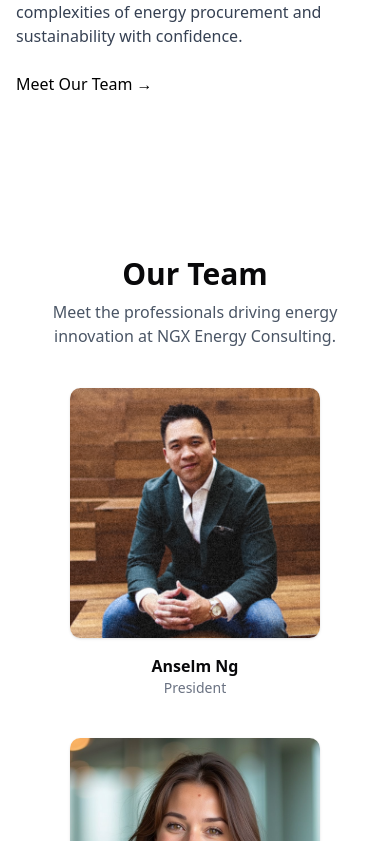
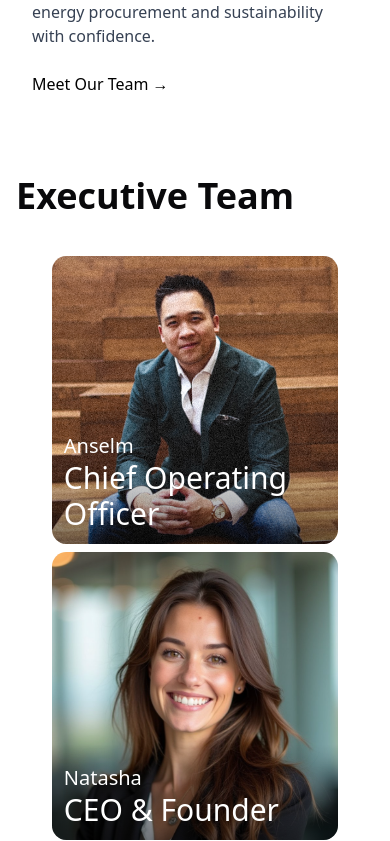
Before and after one commit to anthonynuge/landing-page-national-gridx, a Next.js app: page /about in a window 390 px wide. Shown: the part 1159-2000 px from the top of the page. Built offline with nearby package versions, Linux system fonts and the light colour scheme.

Commit message:
Add team hover accordion

```diff
--- a/src/app/about/page.tsx
+++ b/src/app/about/page.tsx
@@ -1,9 +1,10 @@
-import PageWrapper from "@/components/PageWrapper";
-import TeamSection from "@/components/TeamSection";
+// import PageWrapper from "@/components/PageWrapper";
+import TeamSection from "@/components/about/TeamSection";
 import SolutionsOverview from "@/components/SolutionsOverview";
 import CTA from "@/components/CTA";
 import HeroBanner from "@/components/HeroBanner";
 import Expertise from "@/components/Expertise";
+import PageWrapper from "@/components/layout/PageWrapper";
 
 export const metadata = {
   title: "About Us – National Grid X",
@@ -12,12 +13,15 @@ export const metadata = {
 
 export default function AboutPage() {
   return (
-    <PageWrapper>
+    <>
       <HeroBanner />
-      <Expertise />
-      <TeamSection />
-      <SolutionsOverview />
-      <CTA />
-    </PageWrapper>
+
+      <PageWrapper>
+        <Expertise />
+        <TeamSection />
+        <SolutionsOverview />
+        <CTA />
+      </PageWrapper>
+    </>
   );
 }
--- /dev/null
+++ b/src/components/about/TeamAccordion.tsx
@@ -0,0 +1,47 @@
+"use client";
+
+import Image from "next/image";
+
+type TeamMember = {
+  id: string;
+  url: string;
+  title: string;
+  description: string;
+  tags?: string[];
+};
+
+type TeamGroupProps = {
+  members: TeamMember[];
+};
+
+export default function TeamGroup({ members }: TeamGroupProps) {
+  return (
+    <div className="group flex max-md:flex-col justify-center gap-2 w-[80%] mx-auto mb-10 mt-3">
+      {members.map((item) => (
+        <article
+          key={item.id}
+          className="group/article relative w-full rounded-xl overflow-hidden md:group-hover:[&:not(:hover)]:w-[20%] md:group-focus-within:[&:not(:focus-within):not(:hover)]:w-[20%] transition-all duration-300 ease-[cubic-bezier(.5,.85,.25,1.15)] before:absolute before:inset-x-0 before:bottom-0 before:h-1/3 before:bg-gradient-to-t before:from-black/50 before:transition-opacity md:before:opacity-0 md:hover:before:opacity-100 focus-within:before:opacity-100 after:opacity-0 md:group-hover:[&:not(:hover)]:after:opacity-100 md:group-focus-within:[&:not(:focus-within):not(:hover)]:after:opacity-100 after:absolute after:inset-0 after:bg-white/30 after:backdrop-blur after:rounded-lg after:transition-all focus-within:ring focus-within:ring-indigo-300"
+        >
+          <a
+            className="absolute inset-0 text-white z-10 p-3 flex flex-col justify-end"
+            href="#0"
+          >
+            <h1 className="text-xl font-medium md:whitespace-nowrap md:truncate md:opacity-0 group-hover/article:opacity-100 group-focus-within/article:opacity-100 md:translate-y-2 group-hover/article:translate-y-0 group-focus-within/article:translate-y-0 transition duration-200 ease-[cubic-bezier(.5,.85,.25,1.8)] group-hover/article:delay-300 group-focus-within/article:delay-300">
+              {item.title}
+            </h1>
+            <span className="text-3xl font-medium md:whitespace-nowrap md:truncate md:opacity-0 group-hover/article:opacity-100 group-focus-within/article:opacity-100 md:translate-y-2 group-hover/article:translate-y-0 group-focus-within/article:translate-y-0 transition duration-200 ease-[cubic-bezier(.5,.85,.25,1.8)] group-hover/article:delay-500 group-focus-within/article:delay-500">
+              {item.description}
+            </span>
+          </a>
+          <Image
+            className="object-cover h-72 md:h-[420px] w-full"
+            src={item.url}
+            width={960}
+            height={480}
+            alt={item.title}
+          />
+        </article>
+      ))}
+    </div>
+  );
+}
--- /dev/null
+++ b/src/components/about/TeamSection.tsx
@@ -0,0 +1,16 @@
+import TeamAccordion from "./TeamAccordion";
+import { teamGroups } from "./constants";
+
+export default function TeamSection() {
+  return (
+    <div className="max-w-7xl mx-auto space-y-32">
+      {teamGroups.map((group) => (
+        // <TeamAccordion key={group.group} members={group.members} />
+        <div key={group.group} className="space-y-10">
+          <h2 className="text-4xl font-semibold">{group.group}</h2>
+          <TeamAccordion members={group.members} />
+        </div>
+      ))}
+    </div>
+  );
+}
--- /dev/null
+++ b/src/components/about/constants.ts
@@ -0,0 +1,106 @@
+export const teamGroups = [
+  {
+    group: "Executive Team",
+    members: [
+      {
+        id: "1",
+        url: "/team/anselm.png",
+        title: "Anselm",
+        description: "Chief Operating Officer",
+        tags: ["Leadership", "Operations", "Strategy"],
+      },
+      {
+        id: "2",
+        url: "/team/natasha.png",
+        title: "Natasha",
+        description: "CEO & Founder",
+        tags: ["Vision", "Leadership", "Growth"],
+      },
+      {
+        id: "3",
+        url: "/team/tyler.png",
+        title: "Tyler",
+        description: "Chief Technology Officer",
+        tags: ["Engineering", "Architecture", "DevOps"],
+      },
+    ],
+  },
+  {
+    group: "Operations & Support",
+    members: [
+      {
+        id: "12",
+        url: "/team/cindy.png",
+        title: "Cindy",
+        description: "Client Support Lead",
+        tags: ["Support", "Onboarding", "Retention"],
+      },
+      {
+        id: "13",
+        url: "/team/karen.png",
+        title: "Karen",
+        description: "Finance Manager",
+        tags: ["Accounting", "Budgeting", "Payroll"],
+      },
+      {
+        id: "14",
+        url: "/team/nick.png",
+        title: "Nick",
+        description: "Project Coordinator",
+        tags: ["Timelines", "Logistics", "Tasks"],
+      },
+    ],
+  },
+  {
+    group: "Sales & Partnerships",
+    members: [
+      {
+        id: "8",
+        url: "/team/jose.png",
+        title: "Jose",
+        description: "Sales Manager",
+        tags: ["Leads", "Closing", "CRM"],
+      },
+      {
+        id: "9",
+        url: "/team/juan.jpg",
+        title: "Juan",
+        description: "Account Executive",
+        tags: ["Growth", "Client Success", "Follow-Up"],
+      },
+    ],
+  },
+  {
+    group: "Marketing & Creative",
+    members: [
+      {
+        id: "4",
+        url: "/team/jessica.png",
+        title: "Jessica",
+        description: "Marketing Director",
+        tags: ["Strategy", "Campaigns", "Social"],
+      },
+      {
+        id: "5",
+        url: "/team/ashley.png",
+        title: "Ashley",
+        description: "Copywriter",
+        tags: ["Content", "Writing", "SEO"],
+      },
+      {
+        id: "6",
+        url: "/team/minh.jpg",
+        title: "Minh",
+        description: "Visual Designer",
+        tags: ["Branding", "Design", "Creative"],
+      },
+      {
+        id: "7",
+        url: "/team/fanny.jpeg",
+        title: "Fanny",
+        description: "Art Director",
+        tags: ["Creative Direction", "Design", "Media"],
+      },
+    ],
+  },
+];
```
